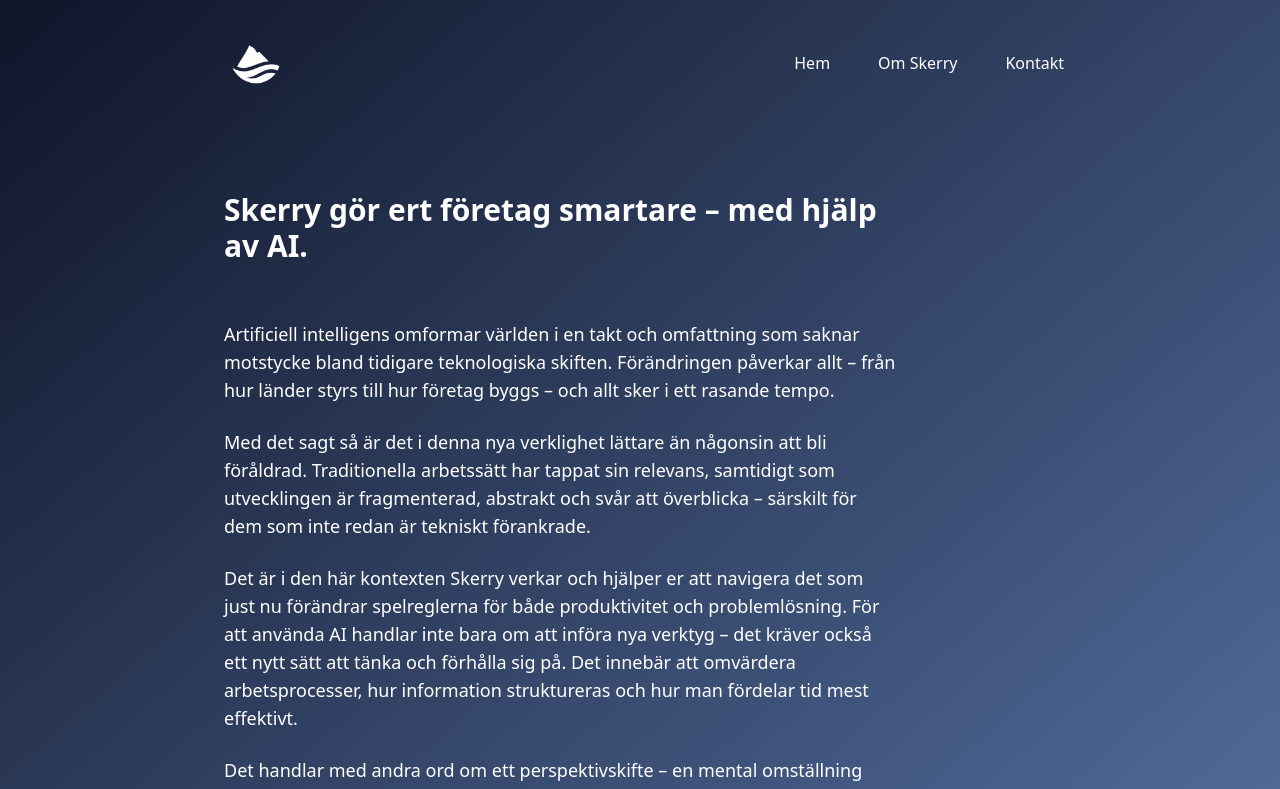
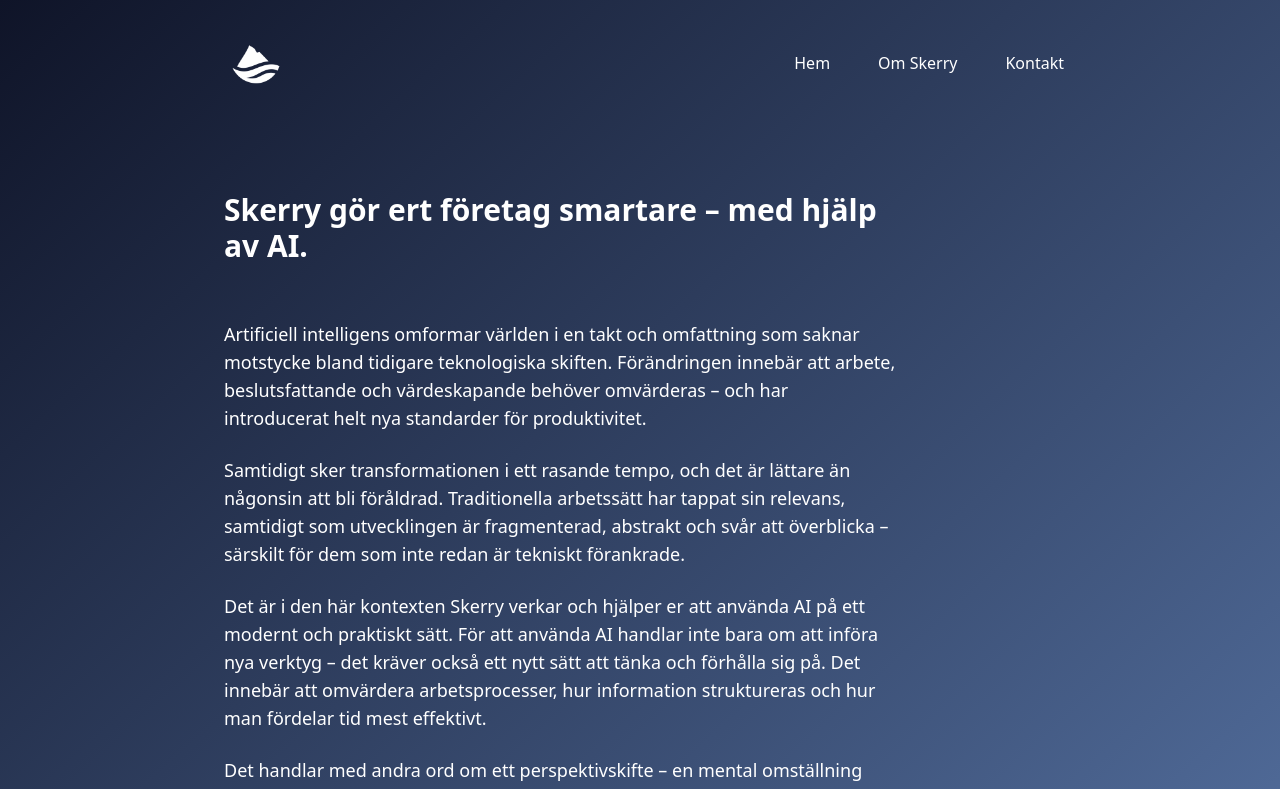
Before and after one commit to parlklo/skerry, a Next.js app: page / in a window 1280 px wide. Shown: the top 789 px of the page. Built offline with nearby package versions, Linux system fonts and the light colour scheme.

Commit message:
new text under om skerry

```diff
--- a/src/app/page.js
+++ b/src/app/page.js
@@ -11,15 +11,17 @@ const HomePage = () => {
 
         <div className="space-y-6 text-base md:text-lg">
           <p>
-            Artificiell intelligens omformar världen i en takt och omfattning som saknar motstycke bland tidigare teknologiska skiften. Förändringen påverkar allt – från hur länder styrs till hur företag byggs – och allt sker i ett rasande tempo.
+            Artificiell intelligens omformar världen i en takt och omfattning som saknar motstycke bland tidigare teknologiska skiften. Förändringen innebär att arbete, beslutsfattande och värdeskapande behöver omvärderas – och har introducerat helt nya standarder för produktivitet.
+
+
           </p>
           <p>
-          Med det sagt så är det i denna nya verklighet lättare än någonsin att bli föråldrad. Traditionella arbetssätt har tappat sin relevans, samtidigt som utvecklingen är fragmenterad, abstrakt och svår att överblicka – särskilt för dem som inte redan är tekniskt förankrade.          </p>
+          Samtidigt sker transformationen i ett rasande tempo, och det är lättare än någonsin att bli föråldrad. Traditionella arbetssätt har tappat sin relevans, samtidigt som utvecklingen är fragmenterad, abstrakt och svår att överblicka – särskilt för dem som inte redan är tekniskt förankrade.          </p>
           <p className="text-base md:text-lg">
-          Det är i den här kontexten Skerry verkar och hjälper er att navigera det som just nu förändrar spelreglerna för både produktivitet och problemlösning. För att använda AI handlar inte bara om att införa nya verktyg – det kräver också ett nytt sätt att tänka och förhålla sig på. Det innebär att omvärdera arbetsprocesser, hur information struktureras och hur man fördelar tid mest effektivt.
+          Det är i den här kontexten Skerry verkar och hjälper er att använda AI på ett modernt och praktiskt sätt. För att använda AI handlar inte bara om att införa nya verktyg – det kräver också ett nytt sätt att tänka och förhålla sig på. Det innebär att omvärdera arbetsprocesser, hur information struktureras och hur man fördelar tid mest effektivt.
           </p>
           <p>
-          Det handlar med andra ord om ett perspektivskifte – en mental omställning som utmanar invanda roller, hur värde skapas och prioriteringar sätts.
+          Det handlar med andra ord om ett perspektivskifte – en mental omställning som utmanar etablerade roller, invanda beteenden och grundläggande föreställningar om hur värde skapas.
           </p>
         </div>
       </header>
```
